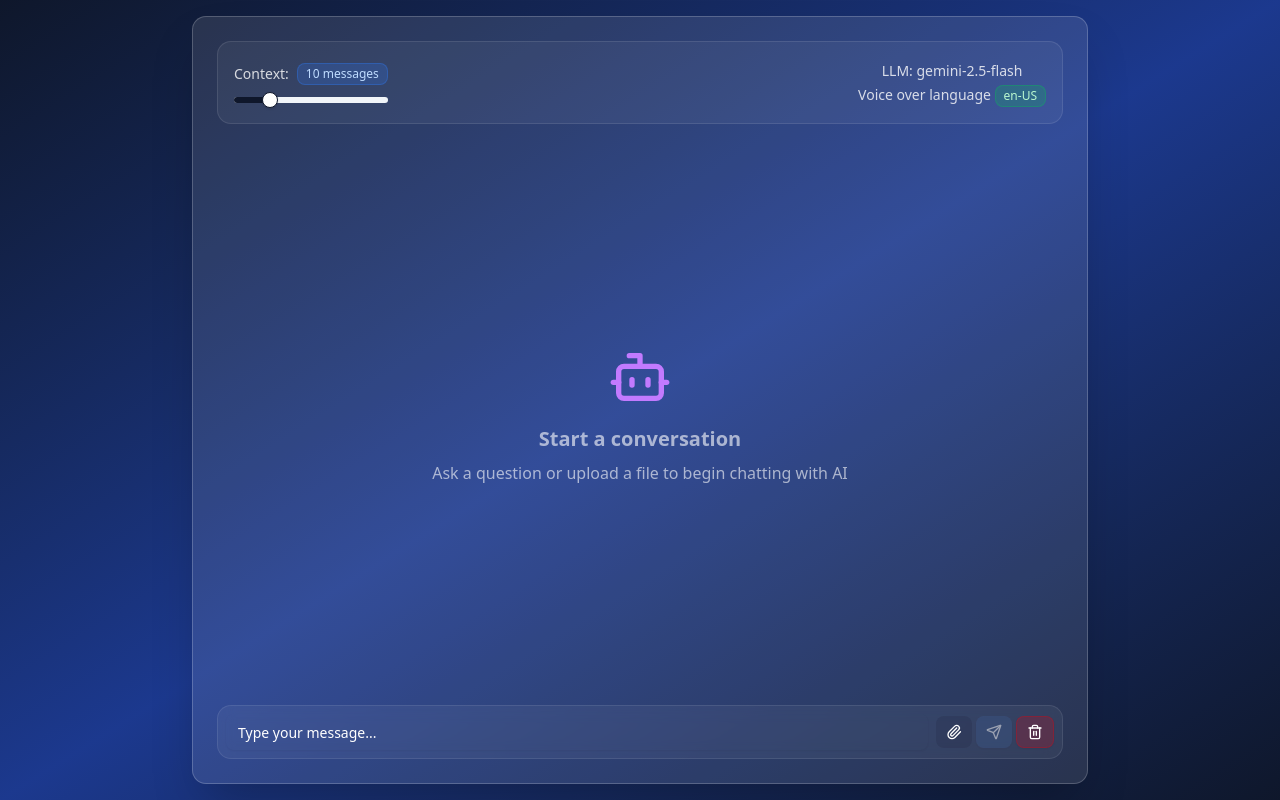
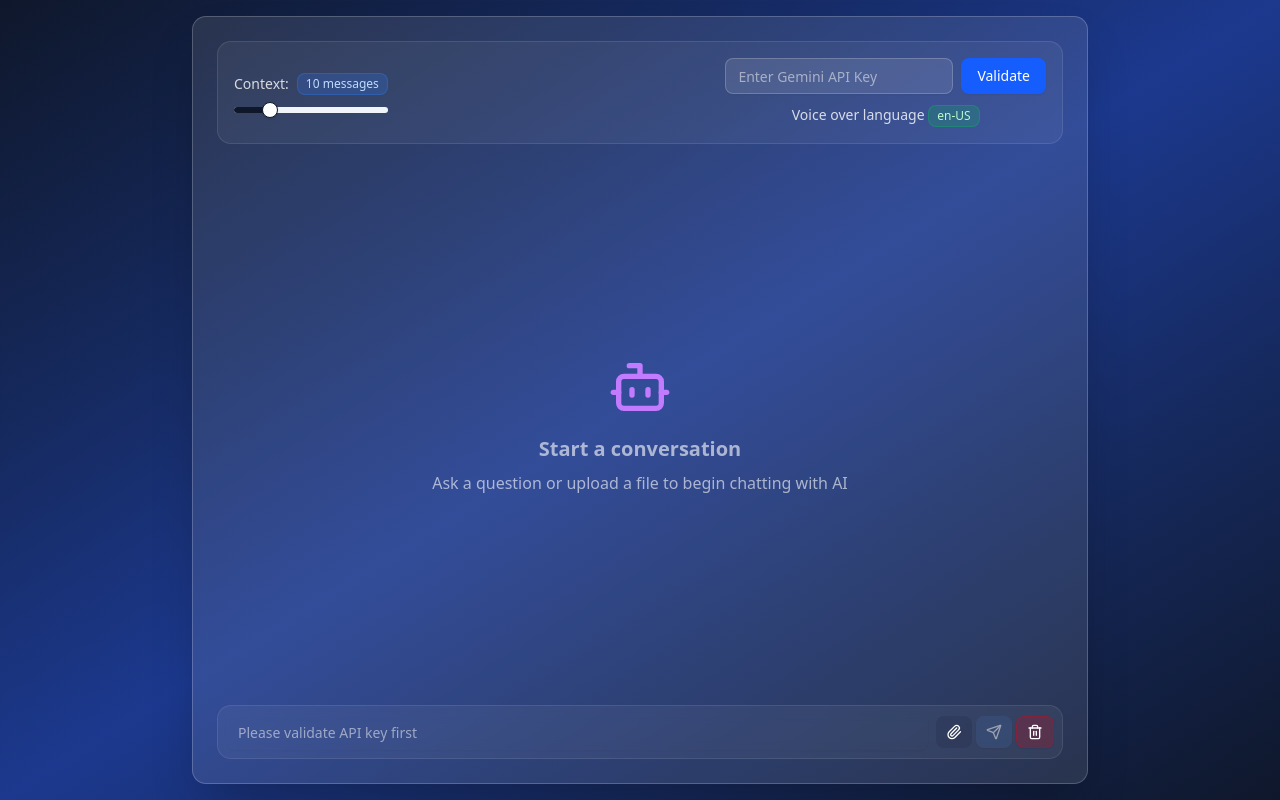
Before and after one commit to ratibordas/ai-chatbot-with-voice, a React (Vite) app: page / in a window 1280 px wide. Built offline with nearby package versions, Linux system fonts and the light colour scheme.

Commit message:
add dynamic api key

```diff
--- a/src/api/geminiService.ts
+++ b/src/api/geminiService.ts
@@ -4,15 +4,21 @@ import { generateId } from "../utils/generateId";
 
 export const AI_MAX_TOKENS = 100000;
 export const AI_TEMPERATURE = 1.0;
-export const AI_THINKING_BUDGET = 0; // off
-export const AI_MODEL = "gemini-2.5-flash";
+export const AI_THINKING_BUDGET = 0;
 export const SAVE_MAX_MESSAGES = 10;
 
-const ai = new GoogleGenAI({
-  apiKey: import.meta.env.VITE_GEMINI_API_KEY,
-});
+export const validateApiKey = async (apiKey: string): Promise<boolean> => {
+  try {
+    const ai = new GoogleGenAI({ apiKey });
+    await ai.models.list();
+    return true;
+  } catch {
+    return false;
+  }
+};
 
-export const deleteAllGeminiFiles = async (): Promise<void> => {
+export const deleteAllGeminiFiles = async (apiKey: string): Promise<void> => {
+  const ai = new GoogleGenAI({ apiKey });
   const filesPager = await ai.files.list();
   for await (const file of filesPager) {
     if (file.name) {
@@ -22,11 +28,14 @@ export const deleteAllGeminiFiles = async (): Promise<void> => {
 };
 
 export const sendGeminiMessage = async (
+  apiKey: string,
+  model: string,
   messages: Message[],
   input: string,
   numberOfPreviousMessagesAttached: number,
   files?: File[]
 ): Promise<BotMessage> => {
+  const ai = new GoogleGenAI({ apiKey });
   let contents;
   const fileParts = [];
 
@@ -78,7 +87,7 @@ export const sendGeminiMessage = async (
     }));
   }
   const result = await ai.models.generateContent({
-    model: AI_MODEL,
+    model,
     contents,
     config: {
       thinkingConfig: { thinkingBudget: AI_THINKING_BUDGET ?? 10000 },
--- a/src/components/Bar/Bar.tsx
+++ b/src/components/Bar/Bar.tsx
@@ -4,7 +4,11 @@ import {
 } from "@/components/ui/Tooltip/TooltipProvider";
 import ContextSlider from "../ContextSlider/ContextSlider";
 import type { BarProps } from "./Bar.types";
-import { AI_MODEL } from "@/api/geminiService";
+import { validateApiKey } from "@/api/geminiService";
+import { useApiKey } from "@/hooks/useApiKey";
+import { Input } from "@/components/ui/Input/Input";
+import { Button } from "@/components/ui/Button/Button";
+import { useState } from "react";
 
 
 const Bar: React.FC<BarProps> = ({
@@ -12,6 +16,42 @@ const Bar: React.FC<BarProps> = ({
   setNumberOfPreviousMessagesAttached,
   currentLang,
 }) => {
+  const { setApiKey, isValidated, setIsValidated, validationError, setValidationError, selectedModel } = useApiKey();
+  const [inputValue, setInputValue] = useState("");
+  const [isValidating, setIsValidating] = useState(false);
+
+  const handleValidate = async () => {
+    if (!inputValue.trim()) {
+      setValidationError("Please enter an API key");
+      return;
+    }
+
+    setIsValidating(true);
+    setValidationError(null);
+
+    try {
+      const isValid = await validateApiKey(inputValue.trim());
+      if (isValid) {
+        setApiKey(inputValue.trim());
+        setIsValidated(true);
+        setInputValue("");
+      } else {
+        setValidationError("Invalid API key. Please check and try again.");
+        setIsValidated(false);
+      }
+    } catch {
+      setValidationError("Failed to validate API key. Please try again.");
+      setIsValidated(false);
+    } finally {
+      setIsValidating(false);
+    }
+  };
+
+  const handleKeyPress = (e: React.KeyboardEvent<HTMLInputElement>) => {
+    if (e.key === "Enter") {
+      handleValidate();
+    }
+  };
 
   return (
     <TooltipProvider>
@@ -23,12 +63,37 @@ const Bar: React.FC<BarProps> = ({
               setNumberOfPreviousMessagesAttached
             }
           />
-          <div className="flex flex-col items-center ">
-          <div className="text-right">
-              <p className="hidden sm:inline text-white/80 text-sm">
-                LLM: {AI_MODEL}
-              </p>
-            </div>
+          <div className="flex flex-col items-center gap-2">
+            {!isValidated ? (
+              <div className="flex flex-col items-end gap-2 w-full">
+                <div className="flex gap-2 w-full">
+                  <Input
+                    type="password"
+                    placeholder="Enter Gemini API Key"
+                    value={inputValue}
+                    onChange={(e) => setInputValue(e.target.value)}
+                    onKeyPress={handleKeyPress}
+                    className="flex-1 bg-white/10 border-white/20 text-white placeholder:text-white/50"
+                  />
+                  <Button
+                    onClick={handleValidate}
+                    disabled={isValidating}
+                    className="bg-blue-600 hover:bg-blue-700 text-white"
+                  >
+                    {isValidating ? "Validating..." : "Validate"}
+                  </Button>
+                </div>
+                {validationError && (
+                  <p className="text-red-400 text-sm">{validationError}</p>
+                )}
+              </div>
+            ) : (
+              <div className="text-right">
+                <p className="hidden sm:inline text-white/80 text-sm">
+                  LLM: {selectedModel}
+                </p>
+              </div>
+            )}
             <div className="text-right">
               <p className="hidden sm:inline text-white/80 text-sm">
                 Voice over language{" "}
--- a/src/components/ChatInput/ChatInput.tsx
+++ b/src/components/ChatInput/ChatInput.tsx
@@ -8,20 +8,22 @@ import { Send, Paperclip, Trash2, X } from "lucide-react";
 import { Badge } from "@/components/ui/Badge/Badge";
 import { useState, memo } from "react";
 import type { ChatInputProps } from "./ChatInput.types";
+import { useApiKey } from "@/hooks/useApiKey";
 
 
 const ChatInput: React.FC<ChatInputProps> = memo(({
   sendMessage,
-  selectedModel,
   clearChat,
   isLoading,
   files,
   handleFileSelection,
 }) => {
+  const { isValidated } = useApiKey();
   const [input, setInput] = useState<string>("");
+  const isDisabled = isLoading || !isValidated;
 
   const handleSend = () => {
-    sendMessage(input, setInput, files || undefined, selectedModel);
+    sendMessage(input, setInput, files || undefined);
   };
 
   return (
@@ -64,11 +66,11 @@ const ChatInput: React.FC<ChatInputProps> = memo(({
             value={input}
             onChange={(e) => setInput(e.target.value)}
             onKeyDown={(e) => {
-              if (e.key === "Enter" && !isLoading) handleSend();
+              if (e.key === "Enter" && !isDisabled) handleSend();
             }}
-            placeholder="Type your message..."
+            placeholder={isValidated ? "Type your message..." : "Please validate API key first"}
             className="flex-1 bg-transparent border-none focus-visible:ring-0 focus-visible:ring-offset-0 text-white placeholder:text-white"
-            disabled={isLoading}
+            disabled={isDisabled}
           />
 
           <div className="flex items-center gap-1">
@@ -83,13 +85,13 @@ const ChatInput: React.FC<ChatInputProps> = memo(({
                       const selectedFiles = e.target.files ? Array.from(e.target.files) : null;
                       handleFileSelection(selectedFiles );
                     }}
-                    disabled={isLoading}
+                    disabled={isDisabled}
                   />
                   <Button
                     size="sm"
                     variant="ghost"
                     className="text-foreground/70 hover:text-foreground/20 bg-foreground/10"
-                    disabled={isLoading}
+                    disabled={isDisabled}
                     asChild
                   >
                     <span className="cursor-pointer">
@@ -113,7 +115,7 @@ const ChatInput: React.FC<ChatInputProps> = memo(({
                 <Button
                   onClick={handleSend}
                   size="sm"
-                  disabled={isLoading || (!input.trim() && (!files || files.length === 0))}
+                  disabled={isDisabled || (!input.trim() && (!files || files.length === 0))}
                   className="bg-blue-400/20 hover:bg-blue-800 text-white"
                 >
                   <Send className="w-4 h-4" />
--- a/src/components/ChatInput/ChatInput.types.ts
+++ b/src/components/ChatInput/ChatInput.types.ts
@@ -2,11 +2,9 @@ export interface ChatInputProps {
   sendMessage: (
     input: string,
     setInput: (string: string) => void,
-    files?: File[],
-    selectedModel?: string
+    files?: File[]
   ) => void;
   clearChat: () => void;
-  selectedModel: string;
   isLoading?: boolean;
   files?: File[] | null;
   handleFileSelection: (files: File[] | null) => void;
--- /dev/null
+++ b/src/hooks/useApiKey.ts
@@ -0,0 +1,20 @@
+import { useSyncExternalStore } from "react";
+import { apiKeyStore } from "../store/apiKeyStore";
+
+export const useApiKey = () => {
+  const state = useSyncExternalStore(
+    (listener) => apiKeyStore.subscribe(listener),
+    () => apiKeyStore.getState()
+  );
+
+  return {
+    apiKey: state.apiKey,
+    isValidated: state.isValidated,
+    validationError: state.validationError,
+    selectedModel: state.selectedModel,
+    setApiKey: (key: string | null) => apiKeyStore.setApiKey(key),
+    setIsValidated: (validated: boolean) => apiKeyStore.setIsValidated(validated),
+    setValidationError: (error: string | null) => apiKeyStore.setValidationError(error),
+    setSelectedModel: (model: string) => apiKeyStore.setSelectedModel(model),
+  };
+};
--- a/src/hooks/useChat.ts
+++ b/src/hooks/useChat.ts
@@ -2,9 +2,10 @@ import { useEffect, useRef, useState } from "react";
 import { deleteAllGeminiFiles, SAVE_MAX_MESSAGES, sendGeminiMessage } from "../api/geminiService";
 import type { BotMessage, Message } from "../types/types";
 import { generateId } from "../utils/generateId";
+import { useApiKey } from "../hooks/useApiKey";
 
-
-export const useChat = (selectedModel: string) => {
+export const useChat = () => {
+  const { apiKey, selectedModel } = useApiKey();
 
   const [messages, setMessages] = useState<Message[]>([]);
   const [isLoading, setIsLoading] = useState(false);
@@ -37,8 +38,7 @@ export const useChat = (selectedModel: string) => {
   const sendMessage = async (
     input: string,
     setInput: (string: string) => void,
-    files?: File[],
-    selectedModel?: string
+    files?: File[]
   ) => {
     if ((!input.trim() && (!files || files.length === 0)) || isLoading) return;
     setIsLoading(true);
@@ -53,8 +53,22 @@ export const useChat = (selectedModel: string) => {
 
     setMessages((msgs) => [...msgs, userMsg]);
 
+    if (!apiKey) {
+      const errorMsg: Message = {
+        id: generateId(),
+        sender: "bot",
+        text: "Error: API key is required. Please validate your API key first.",
+        timestamp: Date.now(),
+      };
+      setMessages((msgs) => [...msgs, errorMsg]);
+      setIsLoading(false);
+      return;
+    }
+
     try {
         const botMsg = await sendGeminiMessage(
+          apiKey!,
+          selectedModel,
           messages,
           input,
           numberOfPreviousMessagesAttached,
@@ -90,7 +104,9 @@ export const useChat = (selectedModel: string) => {
     setMessages([]);
     setFiles(null);
     localStorage.removeItem(`chatMessages-${selectedModel}`);
-    deleteAllGeminiFiles();
+    if (apiKey) {
+      deleteAllGeminiFiles(apiKey);
+    }
     setNumberOfPreviousMessagesAttached(SAVE_MAX_MESSAGES);
   };
 
--- /dev/null
+++ b/src/store/apiKeyStore.ts
@@ -0,0 +1,56 @@
+type Listener = () => void;
+
+interface ApiKeyState {
+  apiKey: string | null;
+  isValidated: boolean;
+  validationError: string | null;
+  selectedModel: string;
+}
+
+class ApiKeyStore {
+  private state: ApiKeyState = {
+    apiKey: null,
+    isValidated: false,
+    validationError: null,
+    selectedModel: "gemini-2.5-flash",
+  };
+
+  private listeners = new Set<Listener>();
+
+  getState(): ApiKeyState {
+    return this.state;
+  }
+
+  subscribe(listener: Listener): () => void {
+    this.listeners.add(listener);
+    return () => {
+      this.listeners.delete(listener);
+    };
+  }
+
+  private notify() {
+    this.listeners.forEach((listener) => listener());
+  }
+
+  setApiKey(apiKey: string | null) {
+    this.state = { ...this.state, apiKey };
+    this.notify();
+  }
+
+  setIsValidated(isValidated: boolean) {
+    this.state = { ...this.state, isValidated };
+    this.notify();
+  }
+
+  setValidationError(error: string | null) {
+    this.state = { ...this.state, validationError: error };
+    this.notify();
+  }
+
+  setSelectedModel(model: string) {
+    this.state = { ...this.state, selectedModel: model };
+    this.notify();
+  }
+}
+
+export const apiKeyStore = new ApiKeyStore();
```
Also changed, not shown: src/App.tsx (+1 -6 lines), 1 other file (tests, documents, lock files or other folders).
